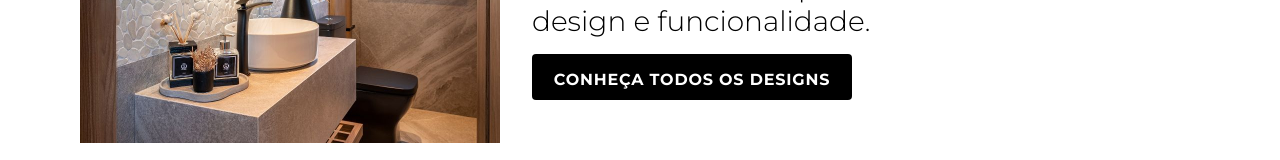
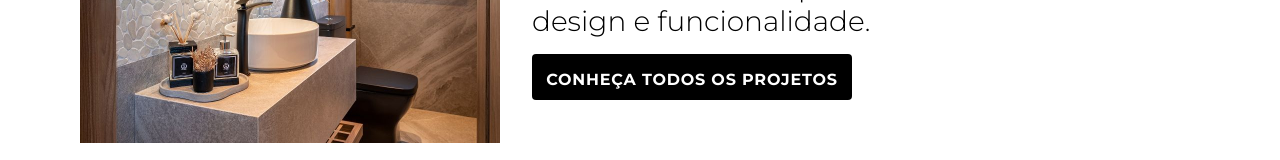
Before and after one commit to trentin-arq/trentin-arq-site, a React (Vite) app: page / in a window 1280 px wide. Shown: the part 401-561 px from the top of the page. Built offline with nearby package versions, Linux system fonts and the light colour scheme.

Commit message:
hotfix: button text

```diff
--- a/src/components/BannersCarousel/index.jsx
+++ b/src/components/BannersCarousel/index.jsx
@@ -47,7 +47,7 @@ export default function BannersCarousel(){
                 <h2 className='banner-title'>Projetos de interiores</h2>
                 <p className='banner-paragraph'>Conheça nossos Projetos de Interiores com alto padrão de design e funcionalidade.</p>
                 <ActionButton
-                  buttonText="Conheça todos os designs"
+                  buttonText="Conheça todos os projetos"
                   buttonLink="/interiores"
                 />
               </div>
```
